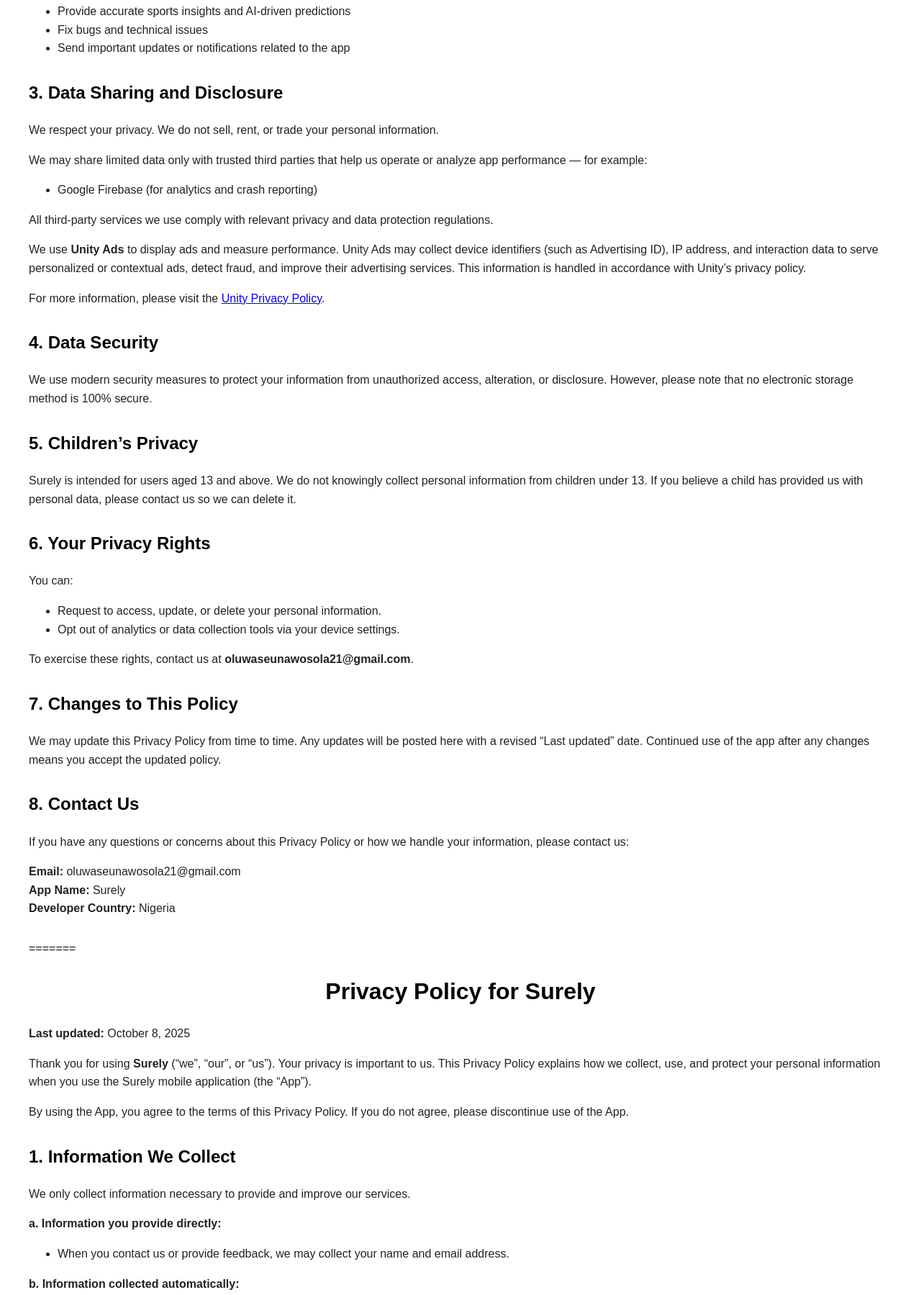
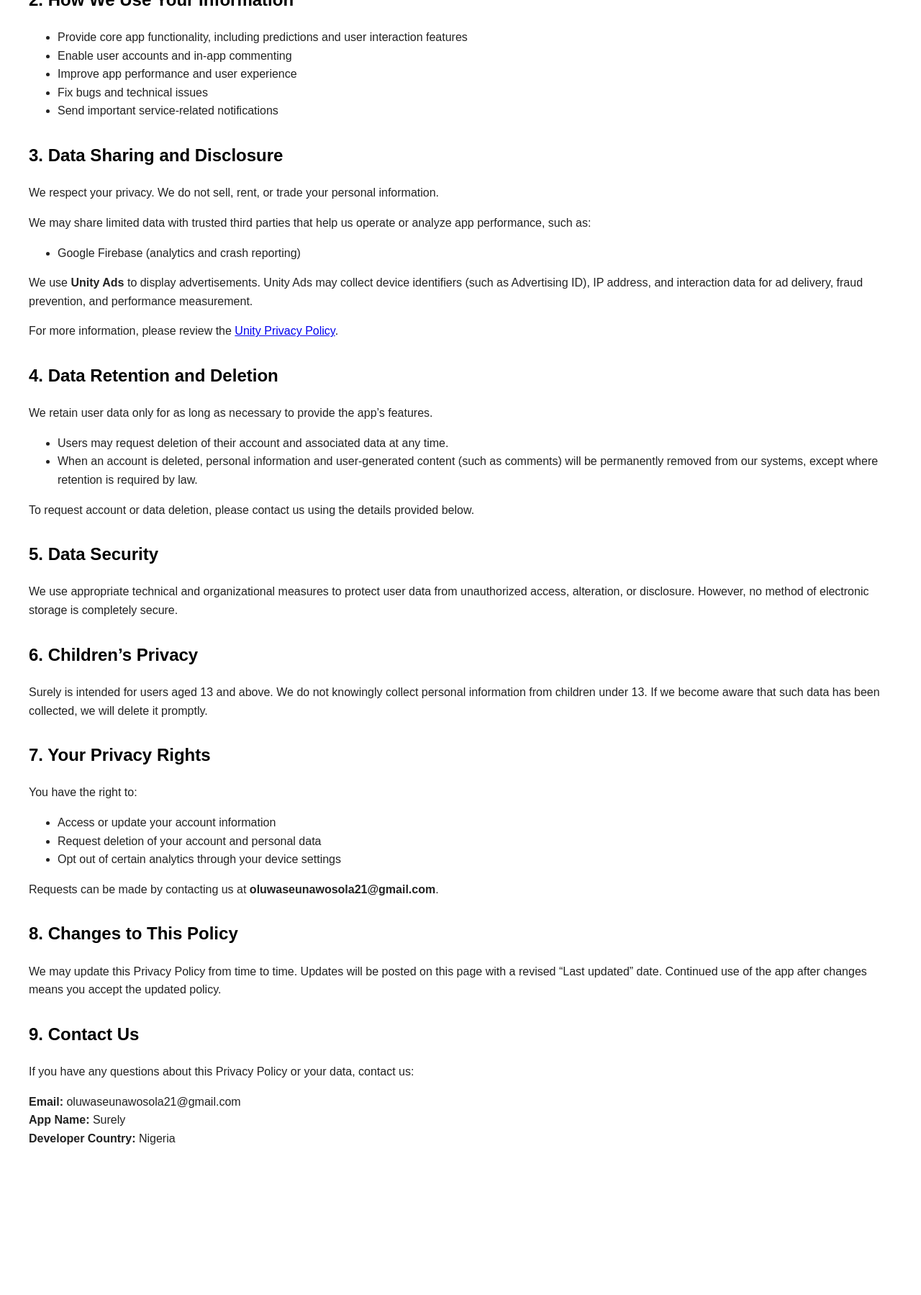
Before and after one commit to Martins-pot/Surely-privacy-policy, a plain HTML site: page index.html in a window 1280 px wide. Shown: the part 751-2550 px from the top of the page at 72% size. After the commit the page ends 2386 px from the top, so only its background shows below. Drawn offline with Linux system fonts and the light colour scheme.

Commit message:
Update index.html

```diff
--- a/index.html
+++ b/index.html
@@ -1,4 +1,3 @@
-<<<<<<< HEAD
 <!DOCTYPE html>
 <html lang="en">
 <head>
@@ -31,212 +30,152 @@
 <p><strong>Last updated:</strong> October 8, 2025</p>
 
 <section>
-    <p>Thank you for using <strong>Surely</strong> (“we”, “our”, or “us”). Your privacy is important to us.
-    This Privacy Policy explains how we collect, use, and protect your personal information when you use the Surely mobile application (the “App”).</p>
+    <p>
+        Thank you for using <strong>Surely</strong> (“we”, “our”, or “us”). Your privacy is important to us.
+        This Privacy Policy explains how we collect, use, and protect your personal information when you use the Surely mobile application (the “App”).
+    </p>
 
-    <p>By using the App, you agree to the terms of this Privacy Policy. If you do not agree, please discontinue use of the App.</p>
+    <p>
+        By using the App, you agree to the terms of this Privacy Policy. If you do not agree, please discontinue use of the App.
+    </p>
 </section>
 
 <section>
     <h2>1. Information We Collect</h2>
-    <p>We only collect information necessary to provide and improve our services.</p>
+    <p>We only collect information necessary to provide and operate the app’s features.</p>
 
-    <p><strong>a. Information you provide directly:</strong></p>
+    <p><strong>a. Account Information</strong></p>
     <ul>
-        <li>When you contact us or provide feedback, we may collect your name and email address.</li>
+        <li>
+            When you create an account in the app, we may collect basic information such as a username,
+            email address, or other identifiers required to provide app functionality.
+        </li>
     </ul>
 
-    <p><strong>b. Information collected automatically:</strong></p>
+    <p><strong>b. User-Generated Content</strong></p>
     <ul>
-        <li>Basic usage data (such as device type, app version, and interaction data) may be collected to improve app performance and user experience.</li>
-        <li>We may use analytics tools (like Firebase Analytics) to understand how users interact with the app.</li>
+        <li>
+            The app allows users to post comments under predictions.
+            Any content you submit is stored on our servers and may be visible to other users.
+        </li>
     </ul>
 
-    <p>We do not collect or store sensitive personal data, financial information, or any data related to gambling or betting activity.</p>
+    <p><strong>c. Information collected automatically</strong></p>
+    <ul>
+        <li>Basic usage data (such as device type, app version, and interaction data) may be collected to improve app performance and stability.</li>
+        <li>We may use analytics tools (such as Firebase Analytics) to understand how users interact with the app.</li>
+    </ul>
+
+    <p>
+        We do not collect or store sensitive personal data, financial information, or betting transaction data.
+    </p>
 </section>
 
 <section>
     <h2>2. How We Use Your Information</h2>
     <ul>
+        <li>Provide core app functionality, including predictions and user interaction features</li>
+        <li>Enable user accounts and in-app commenting</li>
         <li>Improve app performance and user experience</li>
-        <li>Provide accurate sports insights and AI-driven predictions</li>
         <li>Fix bugs and technical issues</li>
-        <li>Send important updates or notifications related to the app</li>
+        <li>Send important service-related notifications</li>
     </ul>
 </section>
 
 <section>
     <h2>3. Data Sharing and Disclosure</h2>
     <p>We respect your privacy. We do not sell, rent, or trade your personal information.</p>
-    <p>We may share limited data only with trusted third parties that help us operate or analyze app performance — for example:</p>
+
+    <p>We may share limited data with trusted third parties that help us operate or analyze app performance, such as:</p>
     <ul>
-        <li>Google Firebase (for analytics and crash reporting)</li>
+        <li>Google Firebase (analytics and crash reporting)</li>
     </ul>
-    <p>All third-party services we use comply with relevant privacy and data protection regulations.</p>
 
-    <p>We use <strong>Unity Ads</strong> to display ads and measure performance.
-Unity Ads may collect device identifiers (such as Advertising ID), IP address, and interaction data to serve personalized or contextual ads,
-detect fraud, and improve their advertising services. This information is handled in accordance with Unity’s privacy policy.</p>
+    <p>
+        We use <strong>Unity Ads</strong> to display advertisements.
+        Unity Ads may collect device identifiers (such as Advertising ID), IP address, and interaction data
+        for ad delivery, fraud prevention, and performance measurement.
+    </p>
 
-<p>For more information, please visit the
-<a href="https://unity3d.com/legal/privacy-policy" target="_blank">Unity Privacy Policy</a>.</p>
-
+    <p>
+        For more information, please review the
+        <a href="https://unity3d.com/legal/privacy-policy" target="_blank">Unity Privacy Policy</a>.
+    </p>
 </section>
 
 <section>
-    <h2>4. Data Security</h2>
-    <p>We use modern security measures to protect your information from unauthorized access, alteration, or disclosure. However, please note that no electronic storage method is 100% secure.</p>
+    <h2>4. Data Retention and Deletion</h2>
+    <p>
+        We retain user data only for as long as necessary to provide the app’s features.
+    </p>
+
+    <ul>
+        <li>
+            Users may request deletion of their account and associated data at any time.
+        </li>
+        <li>
+            When an account is deleted, personal information and user-generated content (such as comments)
+            will be permanently removed from our systems, except where retention is required by law.
+        </li>
+    </ul>
+
+    <p>
+        To request account or data deletion, please contact us using the details provided below.
+    </p>
 </section>
 
 <section>
-    <h2>5. Children’s Privacy</h2>
-    <p>Surely is intended for users aged 13 and above. We do not knowingly collect personal information from children under 13. If you believe a child has provided us with personal data, please contact us so we can delete it.</p>
+    <h2>5. Data Security</h2>
+    <p>
+        We use appropriate technical and organizational measures to protect user data from unauthorized access,
+        alteration, or disclosure. However, no method of electronic storage is completely secure.
+    </p>
 </section>
 
 <section>
-    <h2>6. Your Privacy Rights</h2>
-    <p>You can:</p>
-    <ul>
-        <li>Request to access, update, or delete your personal information.</li>
-        <li>Opt out of analytics or data collection tools via your device settings.</li>
-    </ul>
-    <p>To exercise these rights, contact us at <strong>oluwaseunawosola21@gmail.com</strong>.</p>
+    <h2>6. Children’s Privacy</h2>
+    <p>
+        Surely is intended for users aged 13 and above.
+        We do not knowingly collect personal information from children under 13.
+        If we become aware that such data has been collected, we will delete it promptly.
+    </p>
 </section>
 
 <section>
-    <h2>7. Changes to This Policy</h2>
-    <p>We may update this Privacy Policy from time to time. Any updates will be posted here with a revised “Last updated” date. Continued use of the app after any changes means you accept the updated policy.</p>
+    <h2>7. Your Privacy Rights</h2>
+    <p>You have the right to:</p>
+    <ul>
+        <li>Access or update your account information</li>
+        <li>Request deletion of your account and personal data</li>
+        <li>Opt out of certain analytics through your device settings</li>
+    </ul>
+
+    <p>
+        Requests can be made by contacting us at
+        <strong>oluwaseunawosola21@gmail.com</strong>.
+    </p>
 </section>
 
 <section>
-    <h2>8. Contact Us</h2>
-    <p>If you have any questions or concerns about this Privacy Policy or how we handle your information, please contact us:</p>
-    <p><strong>Email:</strong> oluwaseunawosola21@gmail.com<br>
-    <strong>App Name:</strong> Surely<br>
-    <strong>Developer Country:</strong> Nigeria</p>
+    <h2>8. Changes to This Policy</h2>
+    <p>
+        We may update this Privacy Policy from time to time.
+        Updates will be posted on this page with a revised “Last updated” date.
+        Continued use of the app after changes means you accept the updated policy.
+    </p>
+</section>
+
+<section>
+    <h2>9. Contact Us</h2>
+    <p>
+        If you have any questions about this Privacy Policy or your data, contact us:
+    </p>
+    <p>
+        <strong>Email:</strong> oluwaseunawosola21@gmail.com<br>
+        <strong>App Name:</strong> Surely<br>
+        <strong>Developer Country:</strong> Nigeria
+    </p>
 </section>
 
 </body>
 </html>
-=======
-<!DOCTYPE html>
-<html lang="en">
-<head>
-    <meta charset="UTF-8">
-    <meta name="viewport" content="width=device-width, initial-scale=1.0">
-    <title>Privacy Policy - Surely</title>
-    <style>
-        body {
-            font-family: Arial, sans-serif;
-            margin: 40px;
-            line-height: 1.6;
-            color: #222;
-            background-color: #fff;
-        }
-        h1, h2 {
-            color: #000;
-        }
-        h1 {
-            text-align: center;
-            margin-bottom: 20px;
-        }
-        section {
-            margin-bottom: 30px;
-        }
-    </style>
-</head>
-<body>
-
-<h1>Privacy Policy for Surely</h1>
-<p><strong>Last updated:</strong> October 8, 2025</p>
-
-<section>
-    <p>Thank you for using <strong>Surely</strong> (“we”, “our”, or “us”). Your privacy is important to us.
-    This Privacy Policy explains how we collect, use, and protect your personal information when you use the Surely mobile application (the “App”).</p>
-
-    <p>By using the App, you agree to the terms of this Privacy Policy. If you do not agree, please discontinue use of the App.</p>
-</section>
-
-<section>
-    <h2>1. Information We Collect</h2>
-    <p>We only collect information necessary to provide and improve our services.</p>
-
-    <p><strong>a. Information you provide directly:</strong></p>
-    <ul>
-        <li>When you contact us or provide feedback, we may collect your name and email address.</li>
-    </ul>
-
-    <p><strong>b. Information collected automatically:</strong></p>
-    <ul>
-        <li>Basic usage data (such as device type, app version, and interaction data) may be collected to improve app performance and user experience.</li>
-        <li>We may use analytics tools (like Firebase Analytics) to understand how users interact with the app.</li>
-    </ul>
-
-    <p>We do not collect or store sensitive personal data, financial information, or any data related to gambling or betting activity.</p>
-</section>
-
-<section>
-    <h2>2. How We Use Your Information</h2>
-    <ul>
-        <li>Improve app performance and user experience</li>
-        <li>Provide accurate sports insights and AI-driven predictions</li>
-        <li>Fix bugs and technical issues</li>
-        <li>Send important updates or notifications related to the app</li>
-    </ul>
-</section>
-
-<section>
-    <h2>3. Data Sharing and Disclosure</h2>
-    <p>We respect your privacy. We do not sell, rent, or trade your personal information.</p>
-    <p>We may share limited data only with trusted third parties that help us operate or analyze app performance — for example:</p>
-    <ul>
-        <li>Google Firebase (for analytics and crash reporting)</li>
-    </ul>
-    <p>All third-party services we use comply with relevant privacy and data protection regulations.</p>
-
-    <p>We use <strong>Unity Ads</strong> to display ads and measure performance.
-Unity Ads may collect device identifiers (such as Advertising ID), IP address, and interaction data to serve personalized or contextual ads,
-detect fraud, and improve their advertising services. This information is handled in accordance with Unity’s privacy policy.</p>
-
-<p>For more information, please visit the
-<a href="https://unity3d.com/legal/privacy-policy" target="_blank">Unity Privacy Policy</a>.</p>
-
-</section>
-
-<section>
-    <h2>4. Data Security</h2>
-    <p>We use modern security measures to protect your information from unauthorized access, alteration, or disclosure. However, please note that no electronic storage method is 100% secure.</p>
-</section>
-
-<section>
-    <h2>5. Children’s Privacy</h2>
-    <p>Surely is intended for users aged 13 and above. We do not knowingly collect personal information from children under 13. If you believe a child has provided us with personal data, please contact us so we can delete it.</p>
-</section>
-
-<section>
-    <h2>6. Your Privacy Rights</h2>
-    <p>You can:</p>
-    <ul>
-        <li>Request to access, update, or delete your personal information.</li>
-        <li>Opt out of analytics or data collection tools via your device settings.</li>
-    </ul>
-    <p>To exercise these rights, contact us at <strong>oluwaseunawosola21@gmail.com</strong>.</p>
-</section>
-
-<section>
-    <h2>7. Changes to This Policy</h2>
-    <p>We may update this Privacy Policy from time to time. Any updates will be posted here with a revised “Last updated” date. Continued use of the app after any changes means you accept the updated policy.</p>
-</section>
-
-<section>
-    <h2>8. Contact Us</h2>
-    <p>If you have any questions or concerns about this Privacy Policy or how we handle your information, please contact us:</p>
-    <p><strong>Email:</strong> oluwaseunawosola21@gmail.com<br>
-    <strong>App Name:</strong> Surely<br>
-    <strong>Developer Country:</strong> Nigeria</p>
-</section>
-
-</body>
-</html>
-
->>>>>>> 107edb978496df9f4eb9fffd8374bb22c910db79
```
